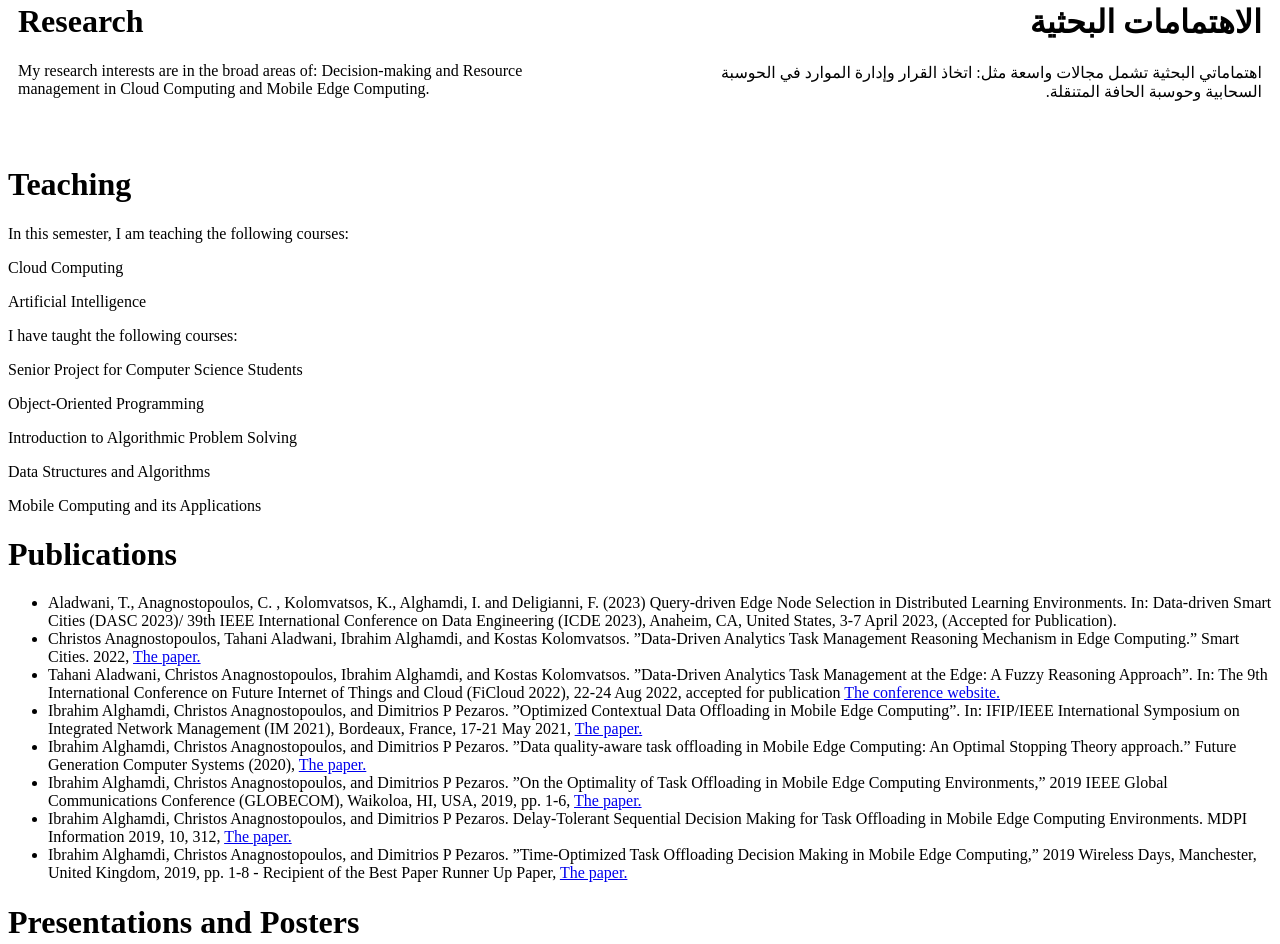
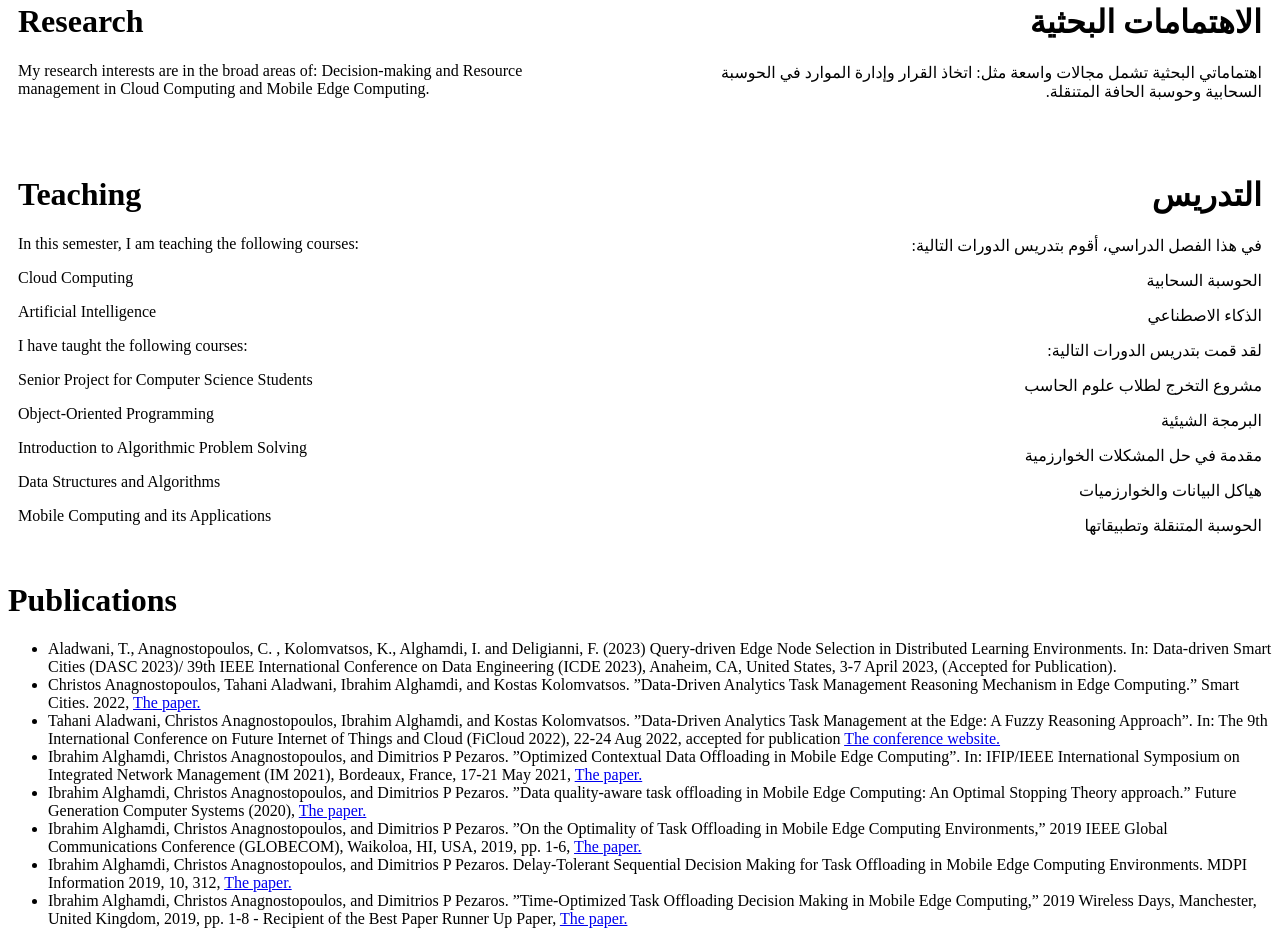
Before and after one commit to toomanaa/MyCvWebsite, a plain HTML site: page index.html in a window 1280 px wide. Shown: the part 765-1709 px from the top of the page. Drawn offline with Linux system fonts and the light colour scheme.

Commit message:
Update index.html

```diff
--- a/index.html
+++ b/index.html
@@ -89,17 +89,35 @@
 
 
 <br>
+<div class="container">
+    <div class="column">
         <h1>Teaching</h1>
-In this semester, I am teaching the following courses:
+        <p>In this semester, I am teaching the following courses:</p>
         <p>Cloud Computing</p>
         <p>Artificial Intelligence</p>
 
-I have taught the following courses:
+        <p>I have taught the following courses:</p>
         <p>Senior Project for Computer Science Students</p>
         <p>Object-Oriented Programming</p>
         <p>Introduction to Algorithmic Problem Solving</p>
         <p>Data Structures and Algorithms</p>
-<p> Mobile Computing and its Applications </p>
+        <p>Mobile Computing and its Applications</p>
+    </div>
+    <div class="column arabic">
+        <h1>التدريس</h1>
+        <p>في هذا الفصل الدراسي، أقوم بتدريس الدورات التالية:</p>
+        <p>الحوسبة السحابية</p>
+        <p>الذكاء الاصطناعي</p>
+
+        <p>لقد قمت بتدريس الدورات التالية:</p>
+        <p>مشروع التخرج لطلاب علوم الحاسب</p>
+        <p>البرمجة الشيئية</p>
+        <p>مقدمة في حل المشكلات الخوارزمية</p>
+        <p>هياكل البيانات والخوارزميات</p>
+        <p>الحوسبة المتنقلة وتطبيقاتها</p>
+    </div>
+</div>
+
 
 <h1>Publications</h1>
 <p>
```
Lines whose indentation alone changed are shown as unchanged.
